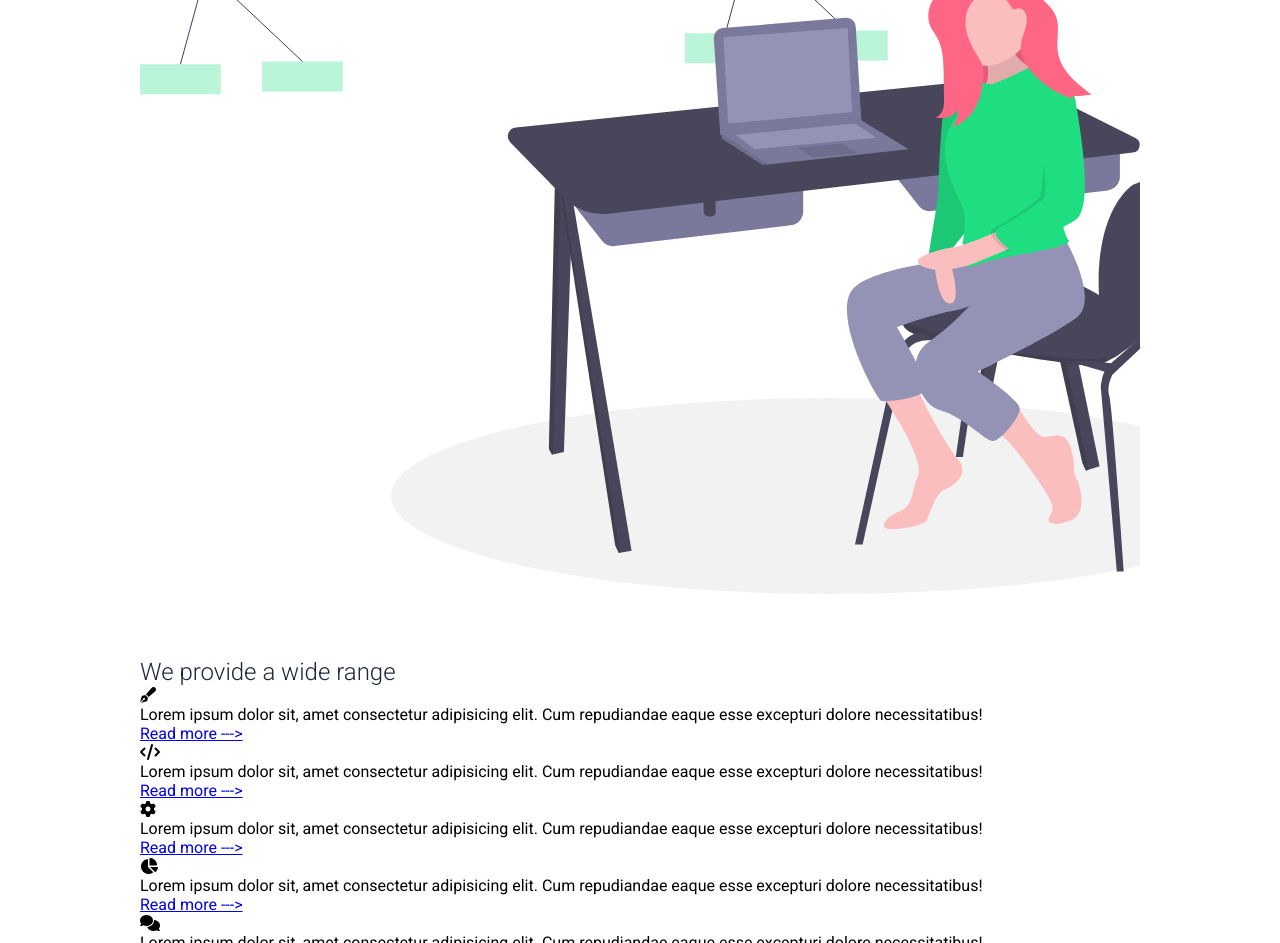
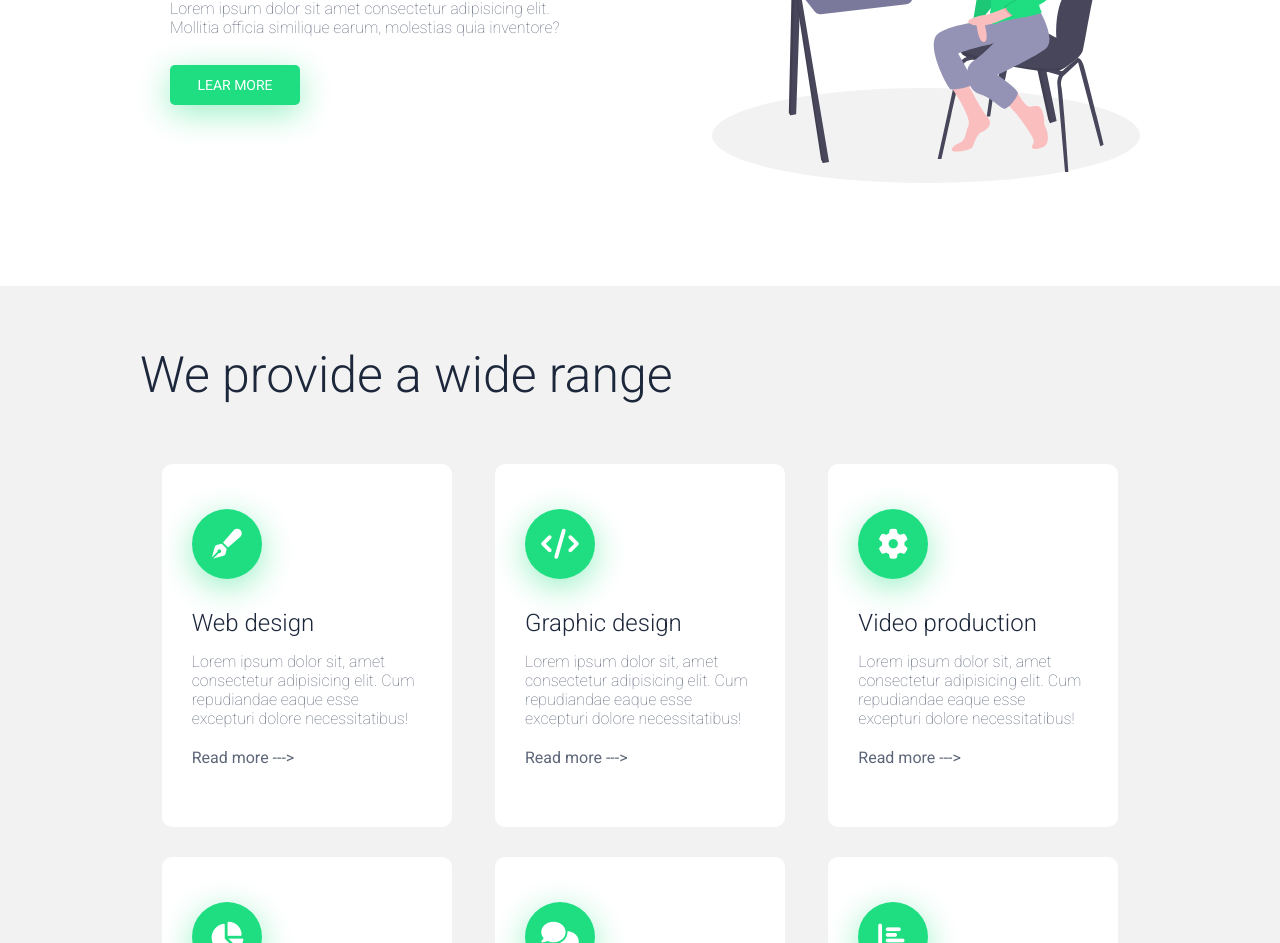
Before and after one commit to deydrums/maquetacion-web, a plain HTML site: page Pagina 3/index.html in a window 1280 px wide. Shown: the part 394-1337 px from the top of the page. Drawn offline with nearby package versions, Linux system fonts and the light colour scheme.

Commit message:
Trabajando en el css

```diff
--- a/Pagina 3/css/styles.css
+++ b/Pagina 3/css/styles.css
@@ -94,3 +94,158 @@ nav{
     font-size:25px;
     line-height:80px;
 }
+
+.contenido-header {
+    width:100%;
+    height:600px;
+    display: flex;
+    justify-content: space-between;
+    align-items: center;
+}
+
+.contenido-header > img{
+    width:550px;
+    animation: ease-in animat 1s;
+}
+
+@keyframes animat{
+    0% {
+        transform: scale(0);
+    }100%{
+        transform: scale(1);
+    }
+}
+
+.textos-header{
+    margin: 0 0 0 30px;
+}
+
+.contenido-header p{
+    font-weight: 100;
+    margin-top: 15px;
+    color: #5d6678;
+}
+
+.contenido-header a{
+    margin: 28px 0 0 0;
+    width: 130px;
+    display:inline-block;
+    text-decoration: none;
+    background-color: #1fde82;
+    text-align: center;
+    color: #fff;
+    padding: 12px 0;
+    font-weight: 400;
+    text-transform: uppercase;
+    font-size: 14px;
+    border-radius:5px;
+    box-shadow: 0 8px 32px rgba(32,222,130,.46);
+}
+
+.titulo{
+    font-size:50px;
+}
+
+
+/* About us */
+
+.about-us{
+    background-color: #f2f2f2;
+
+}
+
+.contenedor-articulo{
+    display:flex;
+    flex-wrap: wrap;
+    margin-top: 60px;
+    justify-content:space-around
+}
+
+.articulo{
+    width: 29%;
+    background-color: #fff;
+    margin-bottom: 30px;
+    border-radius: 10px;
+    padding: 45px 30px 60px 30px;
+    transition: 0.5s;
+}
+
+.articulo:hover{
+    box-shadow: 0 4px 10px rgba(17,29,48.26);
+}
+
+.articulo>i{
+    font-size: 30px;
+    color: #fff;
+    background-color: #1fde82;
+    display: inline-block;
+    width:70px;
+    height:70px;
+    text-align: center;
+    padding-top: 20px;
+    border-radius: 50%;
+    box-shadow: 0 8px 32px rgba(32,222,130,.46);
+}
+
+.articulo>h3{
+    font-size: 24px;
+    margin-top:30px;
+}
+
+.articulo p{
+    font-weight: 100;
+    color: #5d6678;
+    margin-top: 15px;
+    padding-bottom:20px;
+}
+
+.articulo>a{
+    color: #5d6678;
+    text-decoration:none;
+    font-weight: 400;
+}
+.articulo>a:hover{
+    color: #1fde82;
+    transition: .5s;
+}
+
+/* Questions */
+
+.questions {
+    width:100%;
+    height:600px;
+    display: flex;
+    justify-content: space-between;
+    align-items: center;
+}
+
+.questions > img{
+    width:550px;
+}
+
+
+.textos-questions{
+    margin: 0 0 0 30px;
+}
+
+.contenido-header p{
+    font-weight: 100;
+    margin-top: 15px;
+    color: #5d6678;
+}
+
+.contenido-header a{
+    margin: 28px 0 0 0;
+    width: 130px;
+    display:inline-block;
+    text-decoration: none;
+    background-color: #1fde82;
+    text-align: center;
+    color: #fff;
+    padding: 12px 0;
+    font-weight: 400;
+    text-transform: uppercase;
+    font-size: 14px;
+    border-radius:5px;
+    box-shadow: 0 8px 32px rgba(32,222,130,.46);
+}
--- a/Pagina 3/index.html
+++ b/Pagina 3/index.html
@@ -51,38 +51,44 @@
         <div class="contenedor1">
             <h2 class="titulo">We provide a wide range</h2>
             <div class="contenedor-articulo">
-                <div class="artitulo">
+                <div class="articulo">
                     <i class="fas fa-pen-fancy"></i>
+                    <h3>Web design</h3>
                     <p>Lorem ipsum dolor sit, amet consectetur adipisicing elit. Cum repudiandae eaque esse excepturi
                         dolore necessitatibus!</p>
                     <a href="$">Read more ---></a>
                 </div>
-                <div class="artitulo">
+                <div class="articulo">
                     <i class="fas fa-code"></i>
+                    <h3>Graphic design</h3>
                     <p>Lorem ipsum dolor sit, amet consectetur adipisicing elit. Cum repudiandae eaque esse excepturi
                         dolore necessitatibus!</p>
                     <a href="$">Read more ---></a>
                 </div>
-                <div class="artitulo">
+                <div class="articulo">
                     <i class="fas fa-cog"></i>
+                    <h3>Video production</h3>
                     <p>Lorem ipsum dolor sit, amet consectetur adipisicing elit. Cum repudiandae eaque esse excepturi
                         dolore necessitatibus!</p>
                     <a href="$">Read more ---></a>
                 </div>
-                <div class="artitulo">
+                <div class="articulo">
                     <i class="fas fa-chart-pie"></i>
+                    <h3>SEO</h3>
                     <p>Lorem ipsum dolor sit, amet consectetur adipisicing elit. Cum repudiandae eaque esse excepturi
                         dolore necessitatibus!</p>
                     <a href="$">Read more ---></a>
                 </div>
-                <div class="artitulo">
+                <div class="articulo">
                     <i class="fas fa-comments"></i>
+                    <h3>Marketing</h3>
                     <p>Lorem ipsum dolor sit, amet consectetur adipisicing elit. Cum repudiandae eaque esse excepturi
                         dolore necessitatibus!</p>
                     <a href="$">Read more ---></a>
                 </div>
-                <div class="artitulo">
+                <div class="articulo">
                     <i class="fas fa-chart-bar"></i>
+                    <h3>Inphografics</h3>
                     <p>Lorem ipsum dolor sit, amet consectetur adipisicing elit. Cum repudiandae eaque esse excepturi
                         dolore necessitatibus!</p>
                     <a href="$">Read more ---></a>
```
